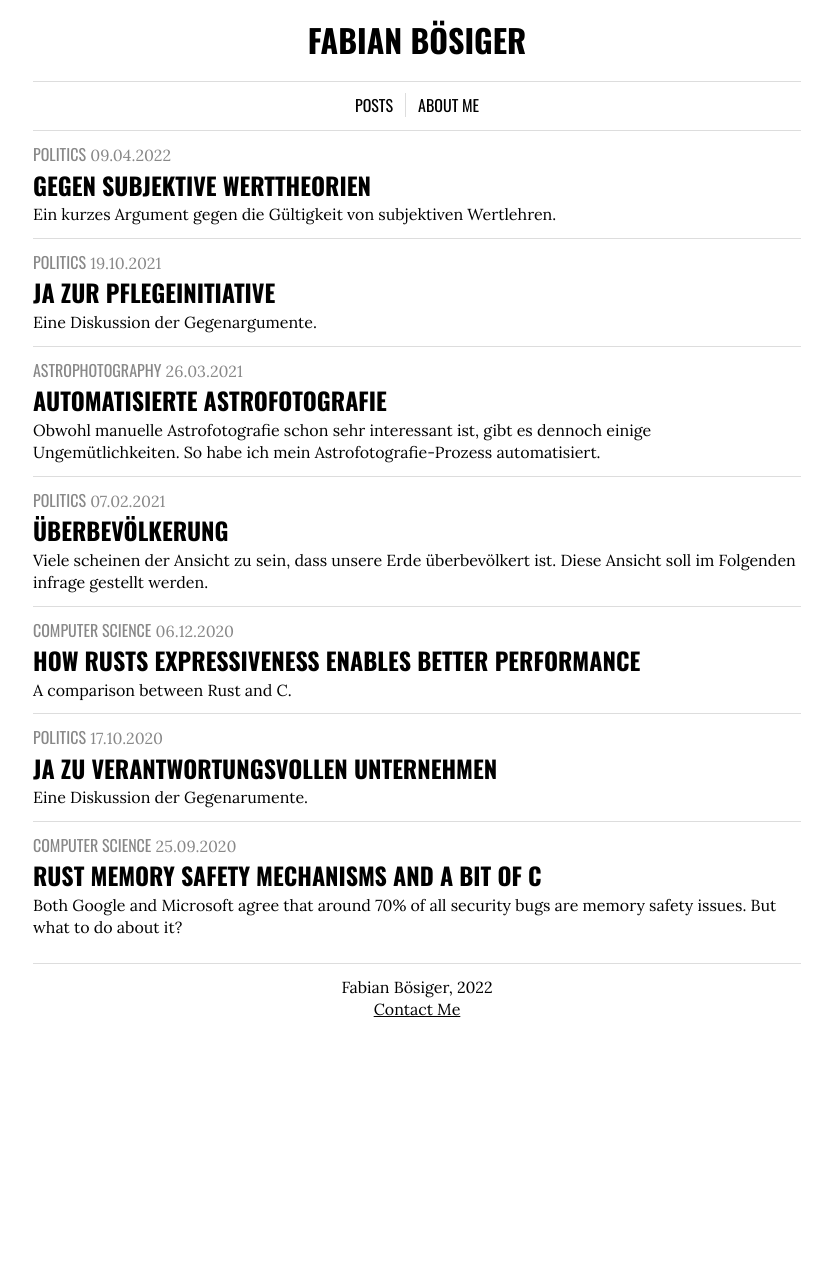
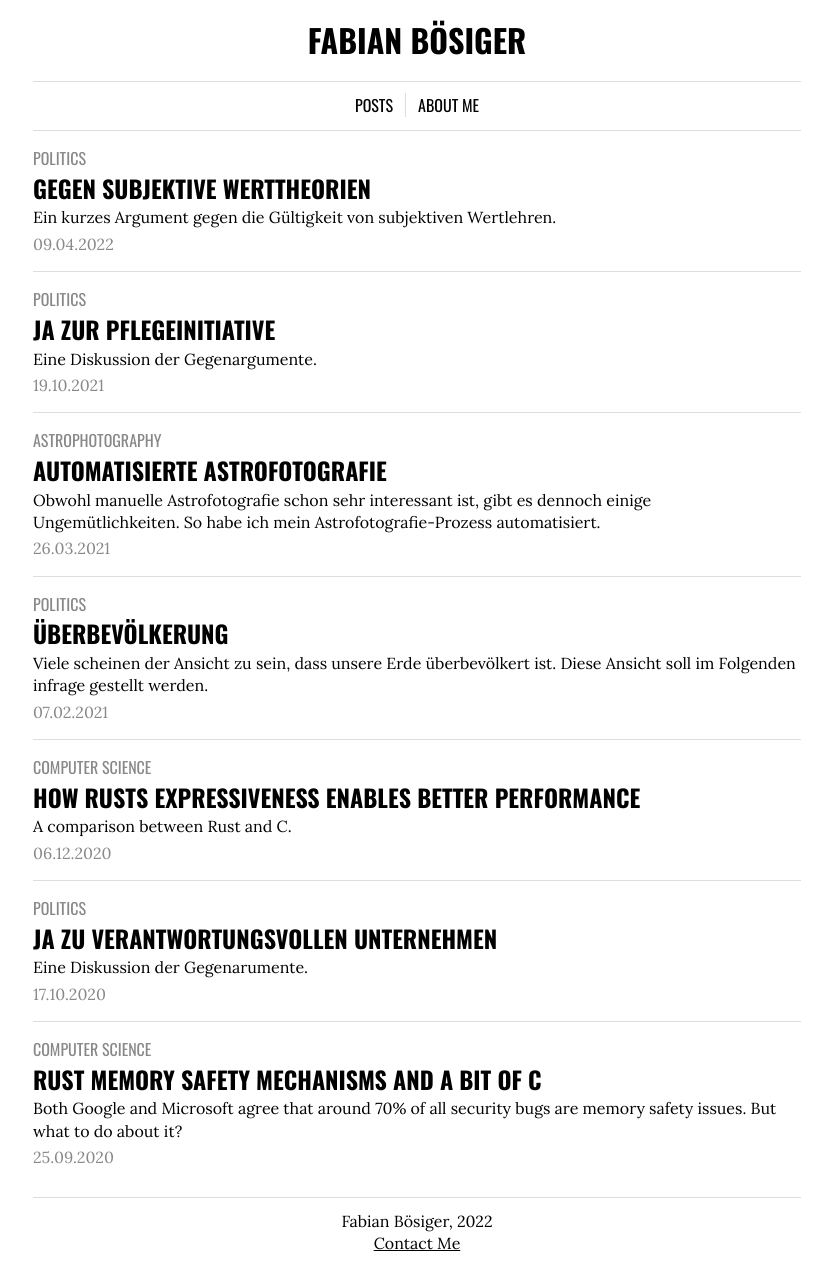
Before and after one commit to fabianboesiger/fabianboesiger.github.io, a Jekyll site: the page built from index.html, in a window 1280 px wide. Shown: the whole page, without its empty margins (223-1055 px from the left). Built offline with Jekyll 4.4.1, drawn with Linux system fonts in a browser that asks for light colours; before the commit the page ends 1049 px from its top, so only the background shows below that.

Commit message:
style changes

```diff
--- a/_includes/post.html
+++ b/_includes/post.html
@@ -1,6 +1,6 @@
 <section class="post">
     <a href="{{ post.url }}">
-        <span class="tag category">{{ post.category }}</span><span class="date"> {{ post.date | date: "%d.%m.%Y" }}</span>
+        <p class="tag category">{{ post.category }}</p>
         <h2 class="title">{{ post.title }}</h2>
 
         <!--
@@ -10,7 +10,7 @@
             {% endfor %}
         </div>
         -->
-        <span>{{ post.description }}</span>
-
+        <p>{{ post.description }}</p>
+        <p class="date">{{ post.date | date: "%d.%m.%Y" }}</p>
     </a>
 </section>
--- a/public/styles/style.css
+++ b/public/styles/style.css
@@ -94,18 +94,18 @@ th {
     padding-bottom: var(--spacing);
 }
 
-.post * {
-    font-style: normal;
+
+.post > a {
     text-decoration: none;
+}
+
+.post > a > * {
+    margin-top: 4px;
+    margin-bottom: 4px;
 }
 
 .post ~ .post {
     border-top: var(--spacer-style);
-}
-
-.post h2 {
-    margin-top: 4px;
-    margin-bottom: 4px;
 }
 
 .social {
```
